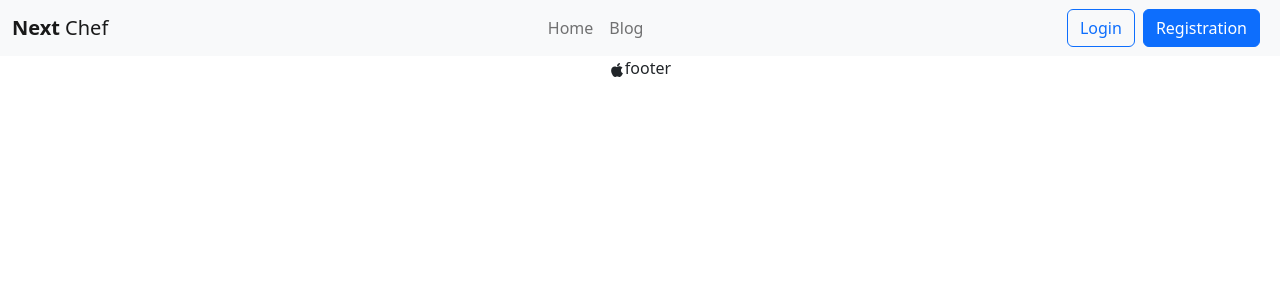
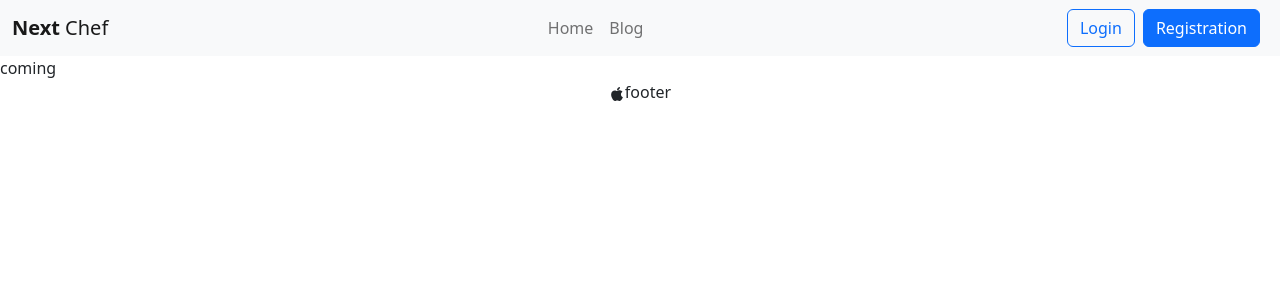
Before and after one commit to arifremal/reciepe-hunter, a React (Vite) app: page /chef in a window 1280 px wide. Shown: the top 300 px of the page. Built offline with nearby package versions, Linux system fonts and the light colour scheme.

Commit message:
chefs data loaded done on homepage

```diff
--- a/src/Layouts/ChefLayout.jsx
+++ b/src/Layouts/ChefLayout.jsx
@@ -6,6 +6,7 @@ const ChefLayout = () => {
     return (
         <div>
             <Header></Header>
+            coming
             <Footer></Footer>
         </div>
     );
--- a/src/Layouts/Main.jsx
+++ b/src/Layouts/Main.jsx
@@ -2,6 +2,7 @@ import React, { useEffect, useState } from 'react';
 import Header from '../Shared/Header';
 import Footer from '../pages/Home/Footer';
 import { Button, Card, Carousel, ListGroup } from 'react-bootstrap';
+import { Link } from 'react-router-dom';
 
 const Main = () => {
     const [chef,setChefs] = useState([])
@@ -73,7 +74,7 @@ const Main = () => {
 
         </ListGroup>
         <Card.Body>
-          <Button className=''>View Recipes</Button>
+          <Link to={`chef/${chef.id}`} ><Button >View Recipes</Button></Link>
         </Card.Body>
       </Card>
         </div>
--- a/src/routes/Routes.jsx
+++ b/src/routes/Routes.jsx
@@ -15,7 +15,8 @@ const router = createBrowserRouter([
             },
 
         ]
-    },{
+    },
+    {
         path: 'chef',
         element:<ChefLayout></ChefLayout>,
         children:[
```
